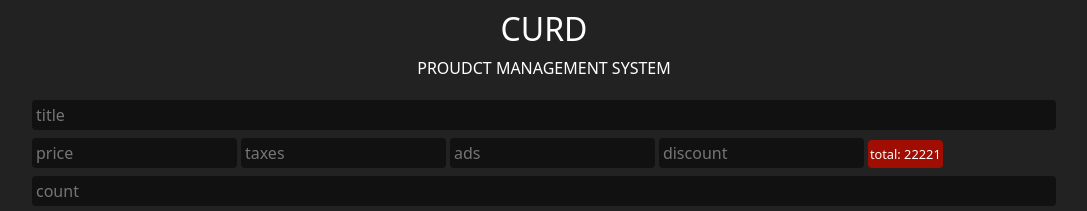
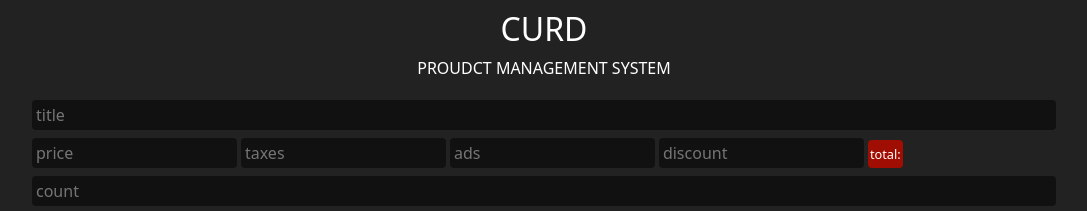
Before and after one commit to khalid-abdo/crud, a plain HTML site: page index.html in a window 1280 px wide. Shown: the top 211 px of the page, without its empty margins (96-1183 px from the left). Drawn offline with Linux system fonts and the light colour scheme.

Commit message:
knowladge

```diff
--- a/index.html
+++ b/index.html
@@ -21,7 +21,7 @@
             <input type="number" id="taxes" placeholder="taxes" >
             <input type="number" id="ads" placeholder="ads">
             <input type="number" id="discount" placeholder="discount">
-            <small id="total">22221 </small>
+            <small id="total"></small>
         </div>
         <input type="number" id="count" placeholder="count">
         <input type="text" id="category" placeholder="category">
```
Also changed, not shown: js/main.js (+10 -0 lines).
